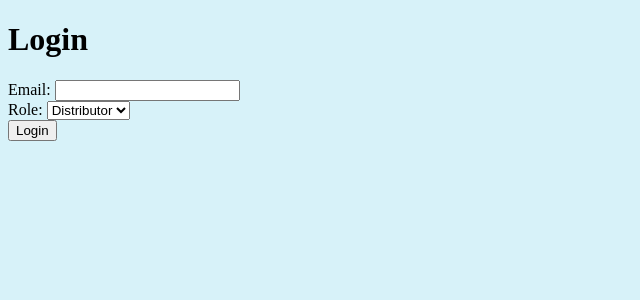
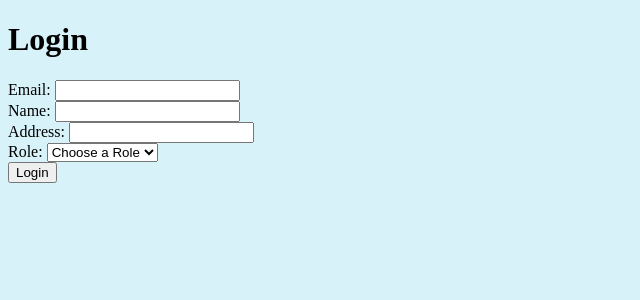
Before and after one commit to GarethFlandro/tinkerforchange, a Flask app: page / in a window 1280 px wide. Shown: the top 300 px of the page, without its empty margins (0-640 px from the left). Run offline with Flask 3, Linux system fonts and the light colour scheme.

Commit message:
Update index.html

```diff
--- a/templates/index.html
+++ b/templates/index.html
@@ -11,9 +11,14 @@
    <form id="loginForm" action="index.html" method="GET">
        <label for="email">Email:</label>
        <input type="text" id="email" name="email" required><br>
+       <label for="name">Name:</label>
+       <input type="text" id="name" name="name" required><br>
+       <label for="address">Address:</label>
+       <input type="text" id="address" name="address" required><br>
 
        <label for="role">Role:</label>
-       <select id="role" name="role">
+       <select id="role" name="role" required>
+           <option value="" disabled selected>Choose a Role</option>
            <option value="distributor">Distributor</option>
            <option value="donator">Donator</option>
        </select><br>
```
